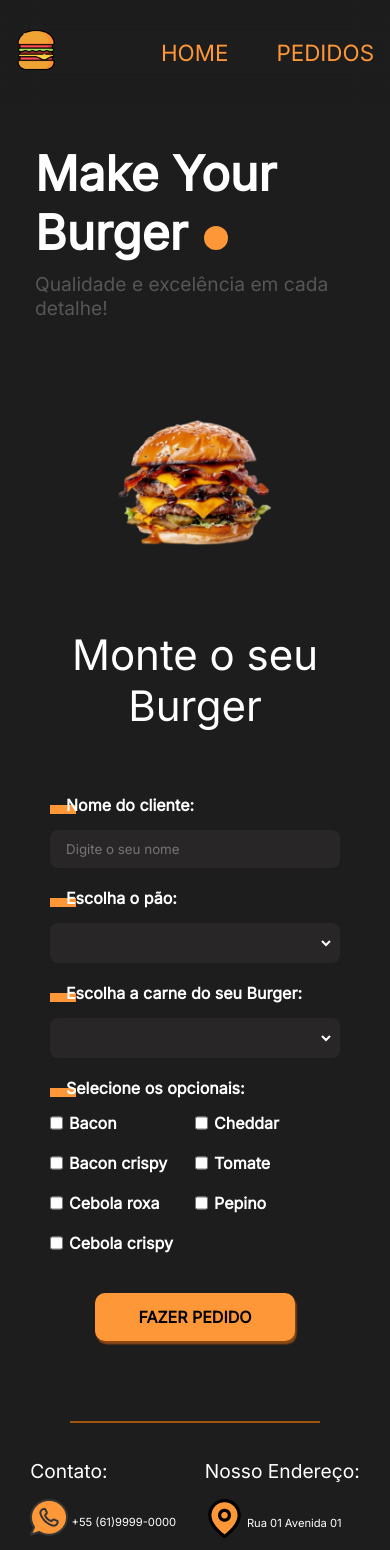
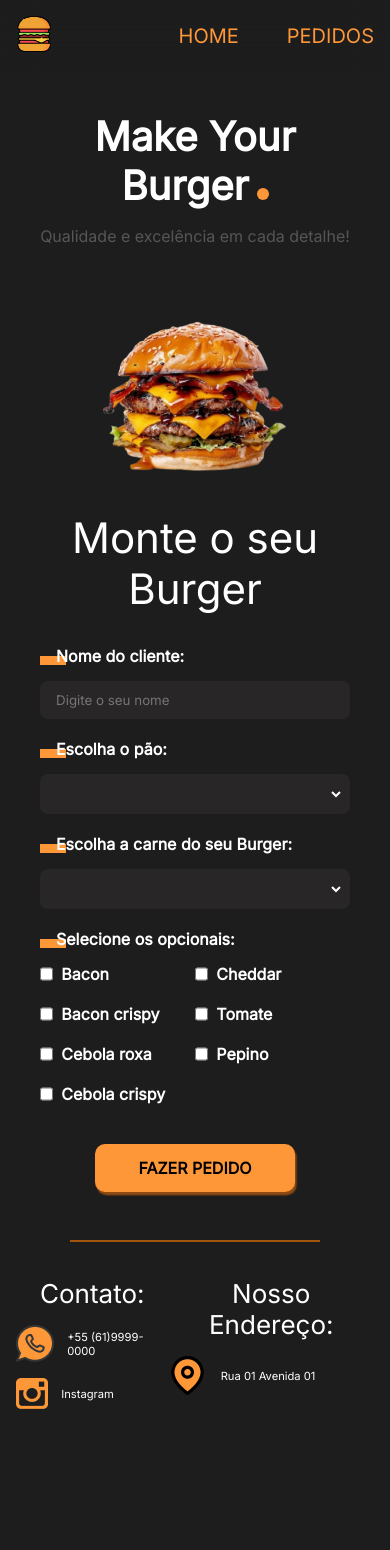
Before and after one commit to NaykyrOliveira/make-your-burger, a Vue app: page / in a window 390 px wide. Shown: the top 1550 px of the page. After the commit the page ends 1441 px from the top, so only its background shows below. Built offline with nearby package versions, Linux system fonts and the light colour scheme; data requests are answered from the project's data file; the HTML template or start-up script is replaced by a standard one.

Commit message:
add responsiveness

```diff
--- a/public/css/banner.css
+++ b/public/css/banner.css
@@ -50,22 +50,33 @@
     }
 }
 
-@media screen and (max-width: 584px) {
+@media screen and (max-width: 520px) {
     #main-banner {
         flex-direction: column;
     }
-
     .content-banner {
         max-width: 20rem;
+        margin: 2rem;
+    }
+
+    .content-banner h1 {
+        font-size: 2.5rem;
+        text-align: center;
+    }
+
+    .content-banner h1::after {
+        width: 0.75rem;
+        height: 0.75rem;
+        margin-left: 0.5rem;
+    }
+
+    #main-banner p {
+        font-size: 1rem;
+        margin-top: 1rem;
+        text-align: center;
     }
 
     #main-banner img {
-        width: 50%;
+        width: 60%;
     }
 }
-
-@media screen and (max-width: 584px) {
-    .content-banner h1{
-        font-size: 3rem;
-    }
-}
--- a/public/css/burgerForm.css
+++ b/public/css/burgerForm.css
@@ -1,6 +1,12 @@
 #burger-form {
     margin: 4rem auto;
     max-width: 25rem;
+}
+
+h2 {
+    color: var(--text-color);
+    font-size: 2.625rem;
+    text-align: center;
 }
 
 .input-container {
@@ -66,7 +72,7 @@ option {
 
 .checkbox-container span {
     font-weight: bold;
-    margin-left: 0.375rem;
+    margin-left: 0.520rem;
 }
 
 .submit-btn {
@@ -86,3 +92,20 @@ option {
 .submit-btn:hover {
     background-color: var(--primary-color-hover);
 }
+
+@media screen and (max-width: 520px) {
+    h2 {
+        color: var(--text-color);
+        font-size: 1.625rem;
+        text-align: center;
+    }
+
+    .main-container {
+        margin: 0 2.5rem;
+    }
+
+    #burger-form {
+        margin: 2rem auto;
+    }
+
+}
--- a/public/css/dashboard.css
+++ b/public/css/dashboard.css
@@ -60,7 +60,7 @@
 
 .status {
   margin-right: 0.75rem;
-  padding: 0.75rem 0.375rem;
+  padding: 0.75rem 0.520rem;
 }
 
 .delete-btn {
@@ -81,9 +81,9 @@
   color:var(--delete-button-text-color);
 }
 
-@media screen and (max-width: 36rem) {
+@media screen and (max-width: 520px) {
   .menu-spacer {
-    height: 0;
+    height: 4rem;
   }
 
   #burger-table th {
--- a/public/css/footer.css
+++ b/public/css/footer.css
@@ -21,9 +21,14 @@ hr {
     width: 100%;
 }
 
+h3 {
+    color: var(--text-color);
+    font-size: 2rem;
+}
+
 .footer-container p {
     font-size: 1.2rem;
-    margin-top: 0.625rem;
+    padding-left: 0.625rem;
     max-width: 15rem;
     width: 100%;
     max-height: 2.5rem;
@@ -38,12 +43,21 @@ hr {
     gap: 0.2rem;
 }
 
-@media screen and (max-width: 36rem) {
+@media screen and (max-width: 520px) {
     .footer-container {
         font-size: 0.8rem;
+    }
+
+    h3 {
+        font-size: 1rem;
     }
 
     .footer-container p {
         font-size: 0.7rem;
     }
+
+    .icon-social-media{
+        width: 1.75rem;
+        height: 1.75rem;
+    }
 }
--- a/public/css/navbar.css
+++ b/public/css/navbar.css
@@ -38,3 +38,18 @@
 .blur-effect {
     backdrop-filter: blur(1rem);
 }
+
+@media screen and (max-width: 520px) {
+    #nav {
+        height: 4.5rem;
+    }
+
+    #nav a {
+        font-size: 1.25rem;
+    }
+
+    #logo {
+        height: 2.25rem;
+        width: 2.25rem;
+    }
+}
```
